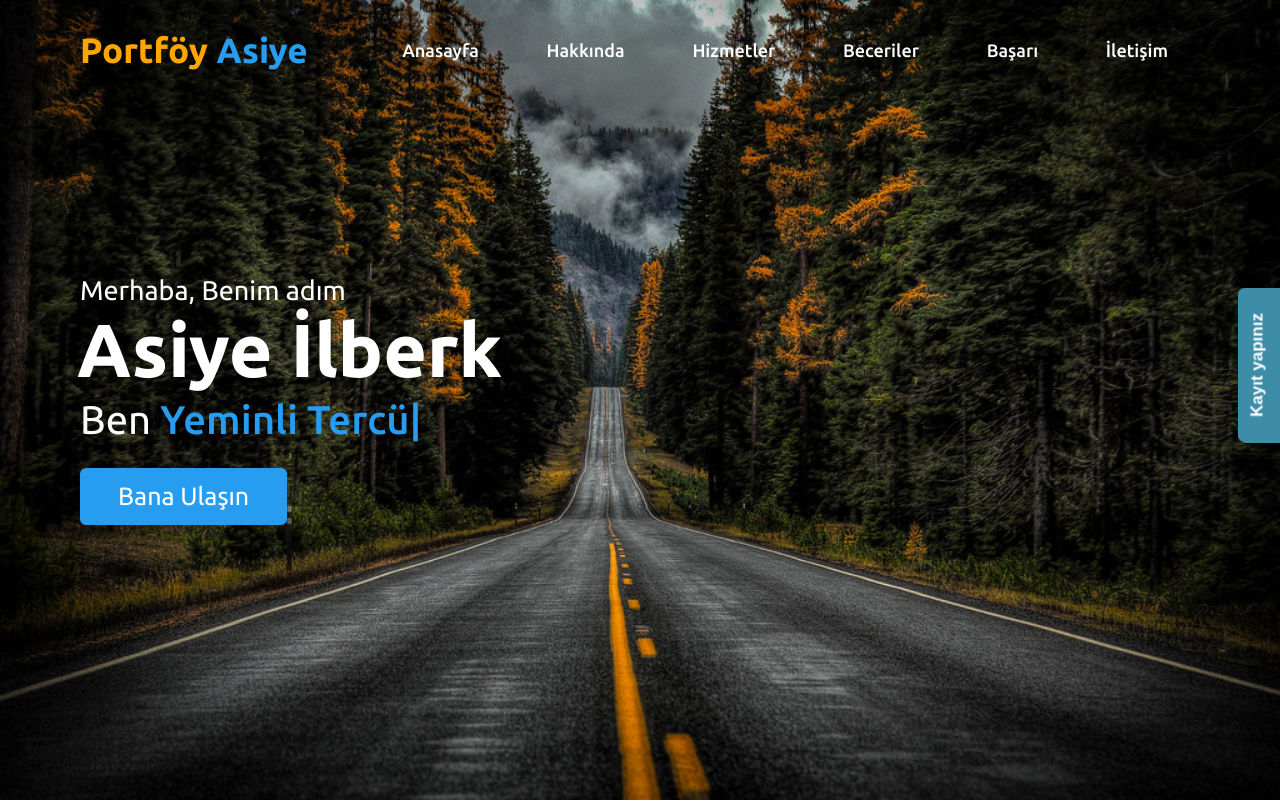
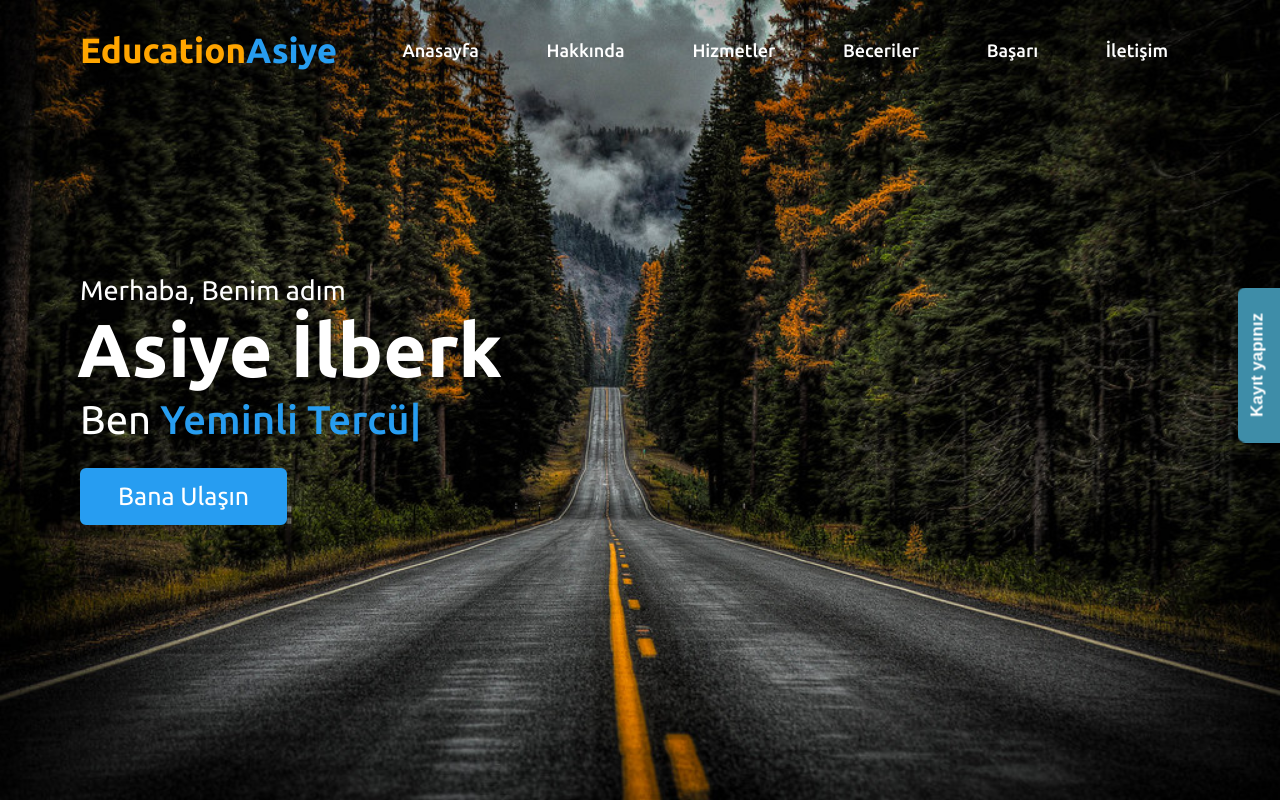
Before and after one commit to Kaiser69/asiye-edu.github.io, a website: page index.html in a window 1280 px wide. Shown: the top 802 px of the page. Drawn offline with nearby package versions, Linux system fonts and the light colour scheme.

Commit message:
Update index.html
Education

```diff
--- a/index.html
+++ b/index.html
@@ -26,7 +26,7 @@
     </div>
     <nav class="navbar">
         <div class="max-width">
-            <div class="logo"><a href="#">Portföy <span>Asiye</span></a></div>
+            <div class="logo"><a href="#">Education<span>Asiye</span></a></div>
             <ul class="menu menu-items">
                 <li><a href="#home" class="menu-btn">Anasayfa</a></li>
                 <li><a href="#about" class="menu-btn">Hakkında</a></li>
```
